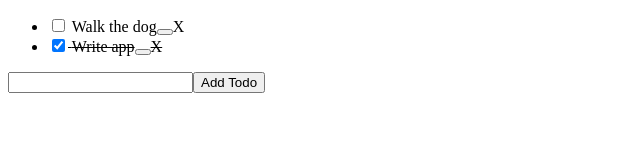
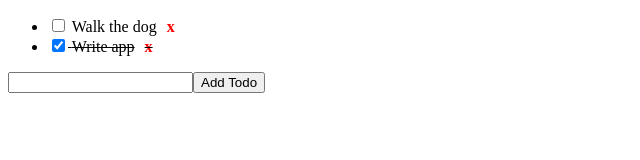
Before and after one commit to david0green94/tstodo, a React (Create React App) app: page / in a window 1280 px wide. Shown: the top 160 px of the page, without its empty margins (0-640 px from the left). Built offline with nearby package versions, Linux system fonts and the light colour scheme.

Commit message:
made delete button nicer

```diff
--- a/src/TodoListItem.tsx
+++ b/src/TodoListItem.tsx
@@ -1,5 +1,5 @@
 import React from "react";
-import {TodoList} from './TodoList'
+import { TodoList } from './TodoList'
 
 
 
@@ -31,16 +31,15 @@ export const TodoListItem: React.FC<Props> = ({ todo, toggleTodo, deleteTodo })
 
                 {todo.text}
 
-                <button
-                className="DeleteTodo"
-                onClick={() => {
+                <span onClick={() => {
                     deleteTodo(todo);
-                }}
-                />
-                 X
+                }} role="button" style={{
+                    color: 'red',
+                    fontWeight: 'bold',
+                    marginLeft: 10,
+                    cursor: "pointer"
 
-
-
+                }}>x</span>
             </label>
         </li>
     );
```
